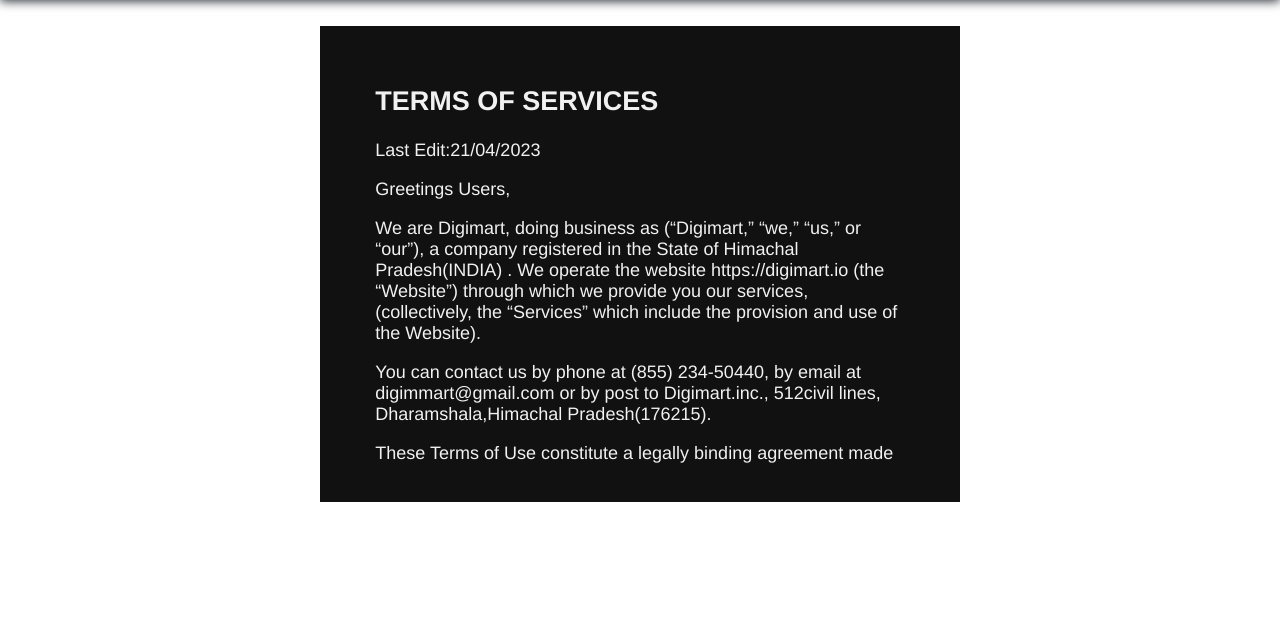
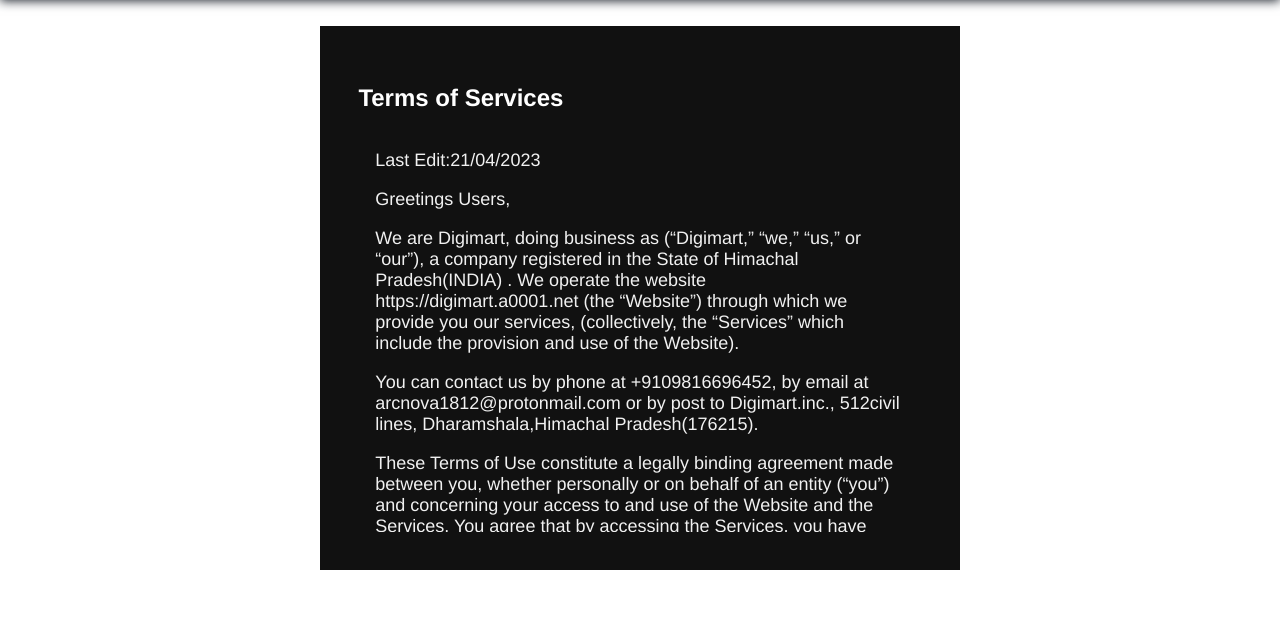
Before and after one commit to jatin1812/e-com.project, a PHP site: page /tnc.php in a window 1280 px wide. Shown: the part 60-700 px from the top of the page. Run offline with PHP 8.4, Linux system fonts and the light colour scheme.

Commit message:
Update tnc.php

```diff
--- a/tnc.php
+++ b/tnc.php
@@ -5,21 +5,20 @@
 <meta charset="UTF-8" />
 <meta name="viewport" content="initial-scale=1.0,width=device-width">
 <link rel="shortcut icon" href="img/favicon.svg" type="image/x-icon">
-<link rel="stylesheet" href="styletnc.css" type="text/css">
+<link rel="stylesheet" href="css/styletnc.css" type="text/css">
 <style>
 </style>
 </head>
 <body>
     <?php include 'header.php' ?>
     <div class="terms-box">
+        <h2 >Terms of Services</h2>
     <div class="terms-text">
-
-        <h2 >Terms of Services</h2>
     <p> Last Edit:21/04/2023 </p>
         <P>Greetings Users,</p>
-     <p>We are Digimart, doing business as  (“Digimart,” “we,” “us,” or “our”), a company registered in the State of Himachal Pradesh(INDIA) . We operate the website https://digimart.io (the “Website”) through which we provide you our services, (collectively, the “Services” which include the provision and use of the Website).</p>
+     <p>We are Digimart, doing business as  (“Digimart,” “we,” “us,” or “our”), a company registered in the State of Himachal Pradesh(INDIA) . We operate the website https://digimart.a0001.net (the “Website”) through which we provide you our services, (collectively, the “Services” which include the provision and use of the Website).</p>
 
-<p>You can contact us by phone at (855) 234-50440, by email at digimmart@gmail.com or by post to Digimart.inc., 512civil lines, Dharamshala,Himachal Pradesh(176215).</p>
+<p>You can contact us by phone at +9109816696452, by email at arcnova1812@protonmail.com or by post to Digimart.inc., 512civil lines, Dharamshala,Himachal Pradesh(176215).</p>
 
 <p>These Terms of Use constitute a legally binding agreement made between you, whether personally or on behalf of an entity (“you”) and concerning your access to and use of the Website and the Services. You agree that by accessing the Services, you have read, understood, and agree to be bound by all of these Terms of Use. IF YOU DO NOT AGREE WITH ALL OF THESE TERMS OF USE, THEN YOU ARE EXPRESSLY PROHIBITED FROM USING THE SERVICES AND YOU MUST DISCONTINUE USE IMMEDIATELY.</p>
 
@@ -27,11 +26,5 @@
 
 <p>The Services are intended for business users who are at least 18 years old. Persons under the age of 18 are not permitted to use or register for the Services.</p>
 <p>Thankyou</p>
-<!--<h4>I agree to the <span>Terms Of services</span> And I Read The Privacy Notice.</h4>
-<div class="buttons">
-    <button class="btn red-btn">Accept</button>
-    <button class="btn gray-btn">Decline</button>
-</div>-->
-
 </body>
 </html>
```
